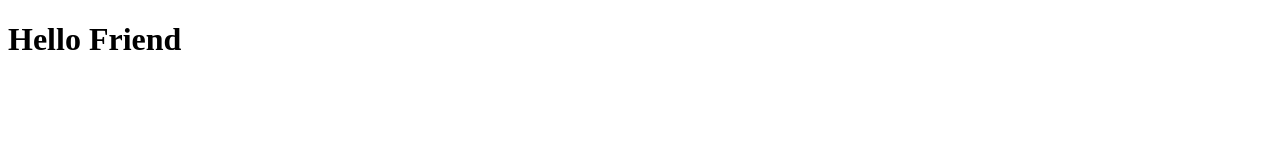
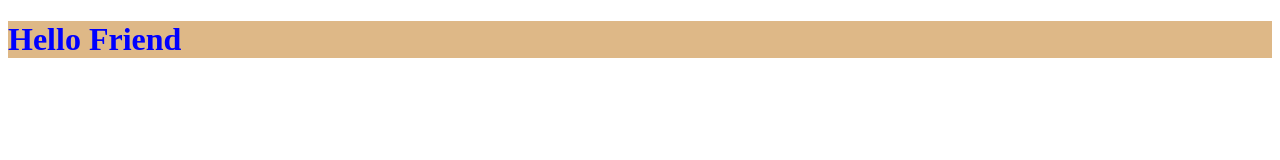
Before and after one commit to Amirulmath/general-test, a plain HTML site: page index.html in a window 1280 px wide. Drawn offline with Linux system fonts and the light colour scheme.

Commit message:
Second Commit

```diff
--- a/index.html
+++ b/index.html
@@ -5,8 +5,9 @@
     <meta http-equiv="X-UA-Compatible" content="IE=edge">
     <meta name="viewport" content="width=device-width, initial-scale=1.0">
     <title>General Test</title>
+    <link rel="stylesheet" href="styles.css">
 </head>
 <body>
-    <h1>Hello Friend</h1>
+    <h1 class="friend-color">Hello Friend</h1>
 </body>
 </html>
--- /dev/null
+++ b/styles.css
@@ -0,0 +1,4 @@
+.friend-color{
+    color: blue;
+    background-color: burlywood;
+}
```
